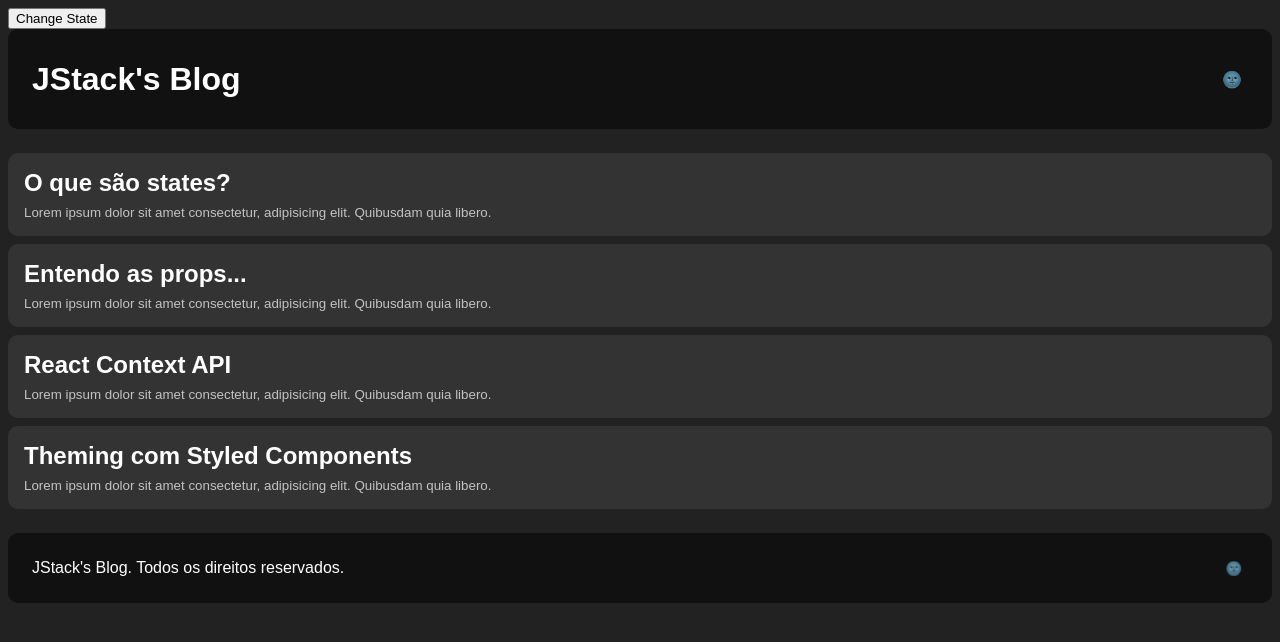
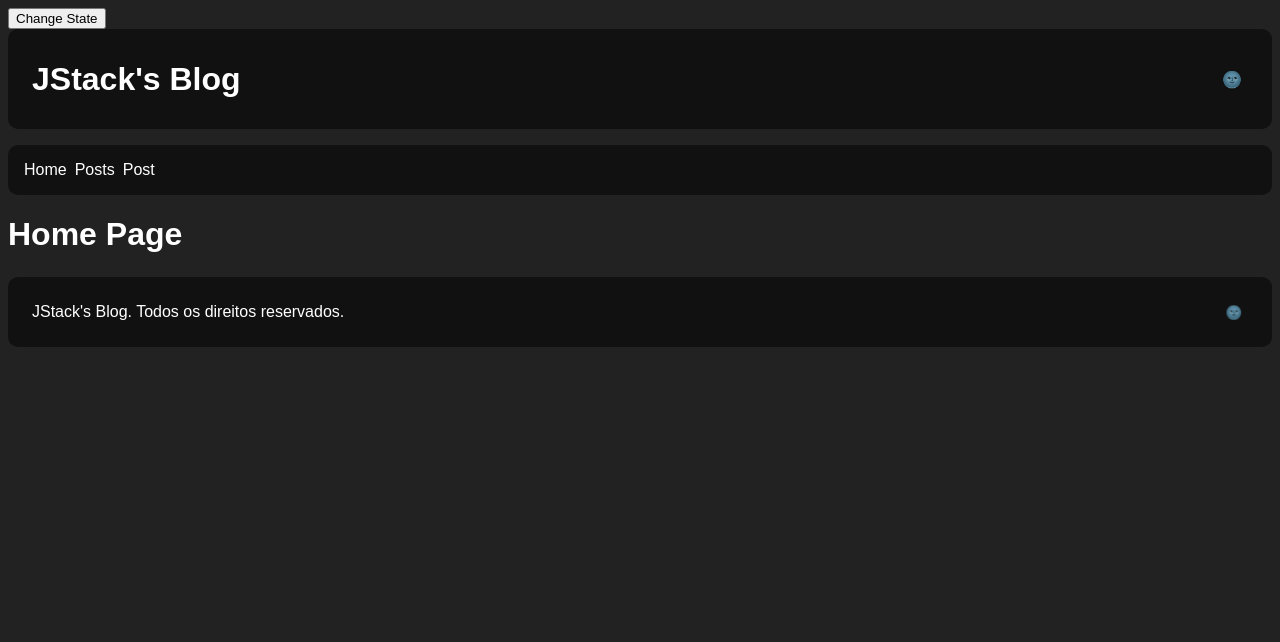
Before and after one commit to alperensin/react-fundamentos-classes, a React app: page / in a window 1280 px wide. Shown: the top 642 px of the page. Built offline with nearby package versions, Linux system fonts and the light colour scheme.

Commit message:
added pages and routes

```diff
--- /dev/null
+++ b/src/Router.js
@@ -0,0 +1,20 @@
+import React from "react";
+import { Switch, Route } from "react-router-dom";
+
+import Home from "./pages/Home";
+import NotFound from "./pages/NotFound";
+import Post from "./pages/Post";
+import Posts from "./pages/Posts";
+
+export default class Routes extends React.Component {
+  render() {
+    return (
+      <Switch>
+        <Route path="/" component={Home} exact />
+        <Route path="/posts" component={Posts} exact />
+        <Route path="/posts/:id" component={Post} />
+        <Route component={NotFound} />
+      </Switch>
+    );
+  }
+}
--- a/src/components/Layout/index.js
+++ b/src/components/Layout/index.js
@@ -1,8 +1,10 @@
 import React from "react";
+import { BrowserRouter, Link } from "react-router-dom";
 
 import Header from "../Header";
-import PostsList from "../PostsList";
 import Footer from "../Footer";
+import Routes from "../../Router";
+import { Nav } from "./styles";
 
 export default class Layout extends React.Component {
   // executed when component is mounted
@@ -22,13 +24,18 @@ export default class Layout extends React.Component {
 
   render() {
     return (
-      <>
+      <BrowserRouter>
         {/* { simulating an error in the child component and receiving it in componentDidCatch} */}
         {/* {undefined.map((item) => item)} */}
         <Header />
-        <PostsList />
+        <Nav>
+          <Link to="/">Home</Link>
+          <Link to="/posts">Posts</Link>
+          <Link to="/posts/123456">Post</Link>
+        </Nav>
+        <Routes />
         <Footer />
-      </>
+      </BrowserRouter>
     );
   }
 }
--- /dev/null
+++ b/src/components/Layout/styles.js
@@ -0,0 +1,28 @@
+import styled, { css } from "styled-components";
+
+export const Nav = styled.nav`
+  ${({
+    theme: {
+      spacing: { small, medium },
+      borderRadius,
+      headerBackgroundColor,
+    },
+  }) => css`
+    background: ${headerBackgroundColor};
+    margin-top: ${medium}px;
+    padding: ${medium}px;
+    display: flex;
+    gap: ${small}px;
+    border-radius: ${borderRadius};
+
+    a {
+      color: white;
+      text-decoration: none;
+
+      &:hover {
+        opacity: 0.7;
+        transition-duration: 0.3s;
+      }
+    }
+  `}
+`;
--- /dev/null
+++ b/src/pages/Home/index.js
@@ -0,0 +1,7 @@
+import React from "react";
+
+export default class Home extends React.Component {
+  render() {
+    return <h1>Home Page</h1>;
+  }
+}
--- /dev/null
+++ b/src/pages/NotFound/index.js
@@ -0,0 +1,12 @@
+import React from "react";
+
+export default class NotFound extends React.Component {
+  render() {
+    return (
+      <>
+        <h1>404 | Not Found</h1>
+        <h2>Página não encontrada</h2>
+      </>
+    );
+  }
+}
--- /dev/null
+++ b/src/pages/Post/index.js
@@ -0,0 +1,30 @@
+import React from "react";
+
+export default class Post extends React.Component {
+  constructor(props) {
+    super(props);
+
+    const { params } = this.props.match;
+    const { search } = this.props.location;
+    const queryParams = new URLSearchParams(search);
+
+    this.state = {
+      params,
+      search,
+      queryParams,
+    };
+  }
+
+  render() {
+    const { params, search, queryParams } = this.state;
+
+    console.log({
+      params,
+      search,
+      queryParams,
+      orderBy: queryParams.get("orderBy"),
+    });
+
+    return <h1>Post Page</h1>;
+  }
+}
--- a/src/components/PostsList/index.js
+++ b/src/pages/Posts/index.js
@@ -1,11 +1,11 @@
 import React from "react";
+import { Container } from "./styles";
 
-import { Container } from "./styles";
 import Post from "./Post";
 
 import posts from "./posts";
 
-export default class PostsList extends React.Component {
+export default class Posts extends React.Component {
   render() {
     return (
       <Container>
```
Also changed, not shown: src/pages/Posts/Post/index.js (renamed from src/components/PostsList/Post/index.js), src/pages/Posts/Post/styles.js (renamed from src/components/PostsList/Post/styles.js), src/pages/Posts/posts.js (renamed from src/components/PostsList/posts.js), src/pages/Posts/styles.js (renamed from src/components/PostsList/styles.js).
